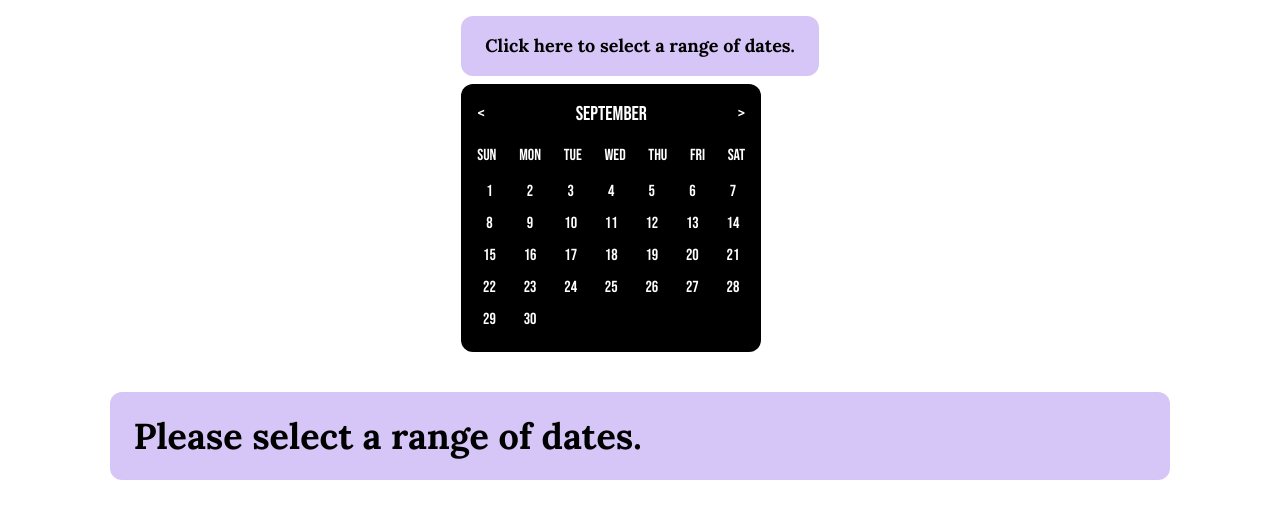
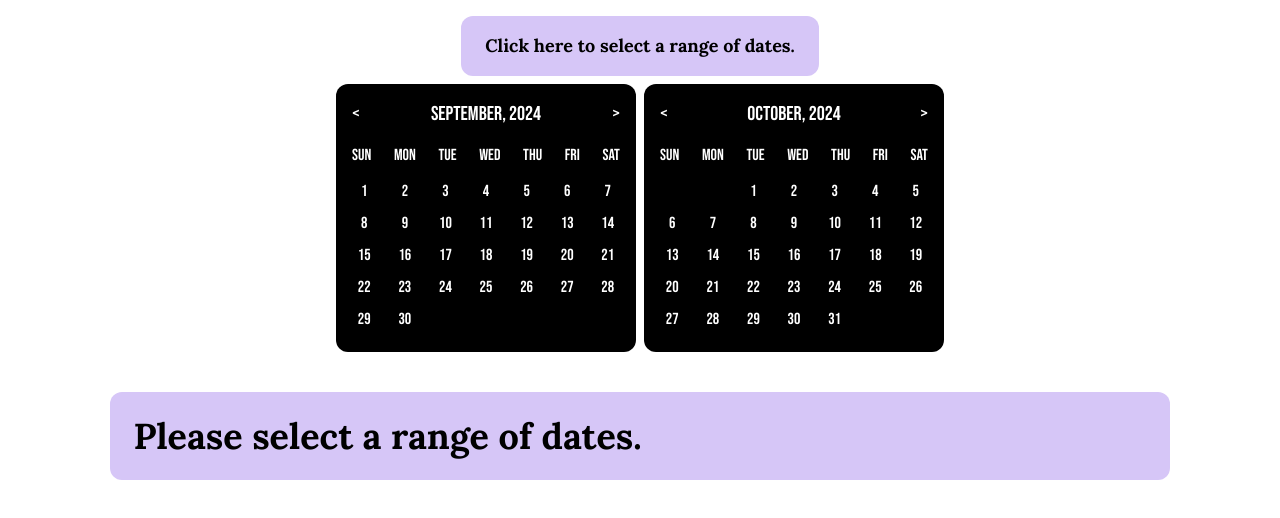
Before and after one commit to KartikChinda/FlexiDate, a React (Vite) app: page / in a window 1280 px wide. Both pictures are taken after a click on the button "Click here to select a range of dates.". Shown: the top 518 px of the page. Built offline with nearby package versions, Linux system fonts and the light colour scheme.

Commit message:
Added the functionality for the calendar to go back and forth

```diff
--- a/src/components/RangePicker/Calendar/CalendarCard.tsx
+++ b/src/components/RangePicker/Calendar/CalendarCard.tsx
@@ -1,23 +1,64 @@
+import { useEffect, useState } from "react";
 import { getMonthName, getDaysOfTheWeek, generateDatesOfTheMonth } from "../../../utils/dateFunctions";
 interface CalendarCardProps {
-    currentDate: Date | undefined
+    currDate: Date | undefined
 }
 
-const CalendarCard = ({ currentDate }: CalendarCardProps) => {
+const CalendarCard = ({ currDate }: CalendarCardProps) => {
 
+    const [currentDate, setCurrentDate] = useState(currDate);
     const currentMonth = getMonthName(currentDate?.getMonth());
 
+
     const daysOfTheWeek = getDaysOfTheWeek();
-    const calendarMatrix = generateDatesOfTheMonth(currentDate!);
+    const [calendarMatrix, setCalendarMatrix] = useState<(Date | null)[][]>([[]]);
+
+
+    const handlePrevMonth = () => {
+        let currentYear = currentDate?.getFullYear();
+        let currMonthDigit = currentDate?.getMonth();
+        if (currMonthDigit === 0) {
+            currentYear! -= 1;
+            currMonthDigit = 11;
+        } else {
+            currMonthDigit!--;
+        }
+
+        const newDate = new Date(currentYear!, currMonthDigit!, 1);
+        setCurrentDate(newDate)
+
+        setCalendarMatrix(generateDatesOfTheMonth(newDate));
+    }
+
+    const handleNextMonth = () => {
+        let currentYear = currentDate?.getFullYear();
+        let currMonthDigit = currentDate?.getMonth();
+        if (currMonthDigit === 11) {
+            currentYear! += 1;
+            currMonthDigit = 0;
+        } else {
+            currMonthDigit!++;
+        }
+
+        const newDate = new Date(currentYear!, currMonthDigit!, 1);
+        setCurrentDate(newDate)
+
+        setCalendarMatrix(generateDatesOfTheMonth(newDate));
+    }
+
+    useEffect(() => {
+        setCalendarMatrix(generateDatesOfTheMonth(currentDate!));
+    }, [])
+
 
 
     return (
-        <div className='w-[300px] bg-black rounded-xl flex flex-col justify-center items-center p-4 text-white font-headings'>
+        <div className='w-[300px] bg-black rounded-xl flex flex-col justify-start items-center p-4 text-white font-headings'>
             {/* this is the header of the card */}
             <div className="w-full flex justify-between items-center  text-xl">
-                <button>&lt;</button>
-                <p>{currentMonth}</p>
-                <button>&gt;</button>
+                <button onClick={handlePrevMonth}>&lt;</button>
+                <p>{currentMonth}, {currentDate?.getFullYear()}</p>
+                <button onClick={handleNextMonth}>&gt;</button>
             </div>
 
             {/* here goes the days of the week */}
--- a/src/components/RangePicker/Calendar/CalendarGrid.tsx
+++ b/src/components/RangePicker/Calendar/CalendarGrid.tsx
@@ -2,11 +2,14 @@ import CalendarCard from "./CalendarCard";
 const Calendar = () => {
 
     const currentDate = new Date();
+    const nextMonthDate = new Date(currentDate.getFullYear(), currentDate.getMonth() + 1, currentDate.getDate());
+
 
 
     return (
-        <div>
-            <CalendarCard currentDate={currentDate} />
+        <div className=" flex flex-col md:flex-row gap-2">
+            <CalendarCard currDate={currentDate} />
+            <CalendarCard currDate={nextMonthDate} />
         </div>
     )
 }
--- a/src/components/RangePicker/RangePicker.tsx
+++ b/src/components/RangePicker/RangePicker.tsx
@@ -14,7 +14,7 @@ const RangePicker = () => {
 
 
     return (
-        <section>
+        <section className="flex justify-center items-center flex-col">
             <button className="py-4 px-6 rounded-xl bg-palette-purpleLight text-lg font-black " onClick={handleButtonClick}>
                 {areDatesSet ?
                     "You have selected from " + <span className="date-text">{startingDate?.toDateString()}</span> + " to " + <span className="date-text">{endingDate?.toDateString()}</span>
```
